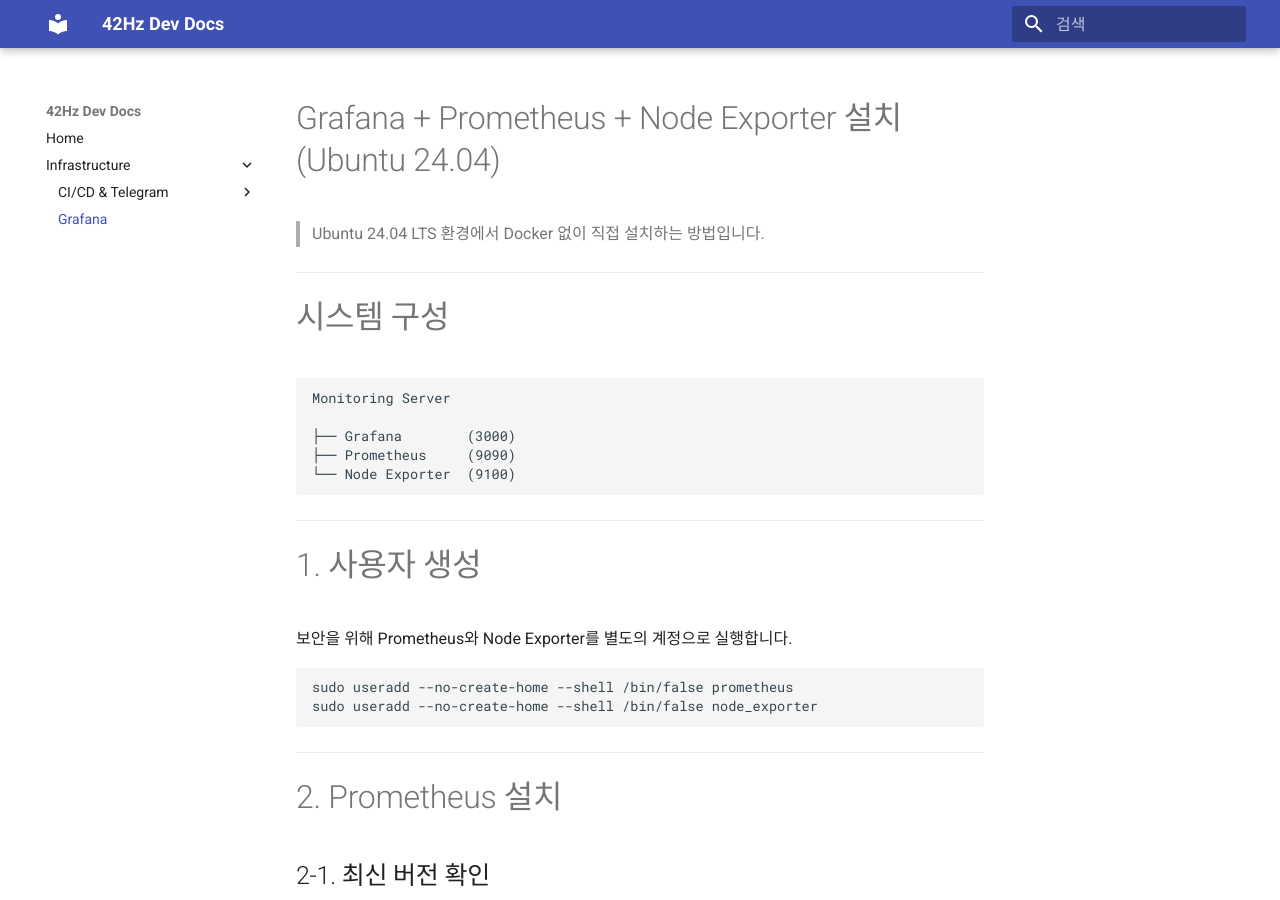
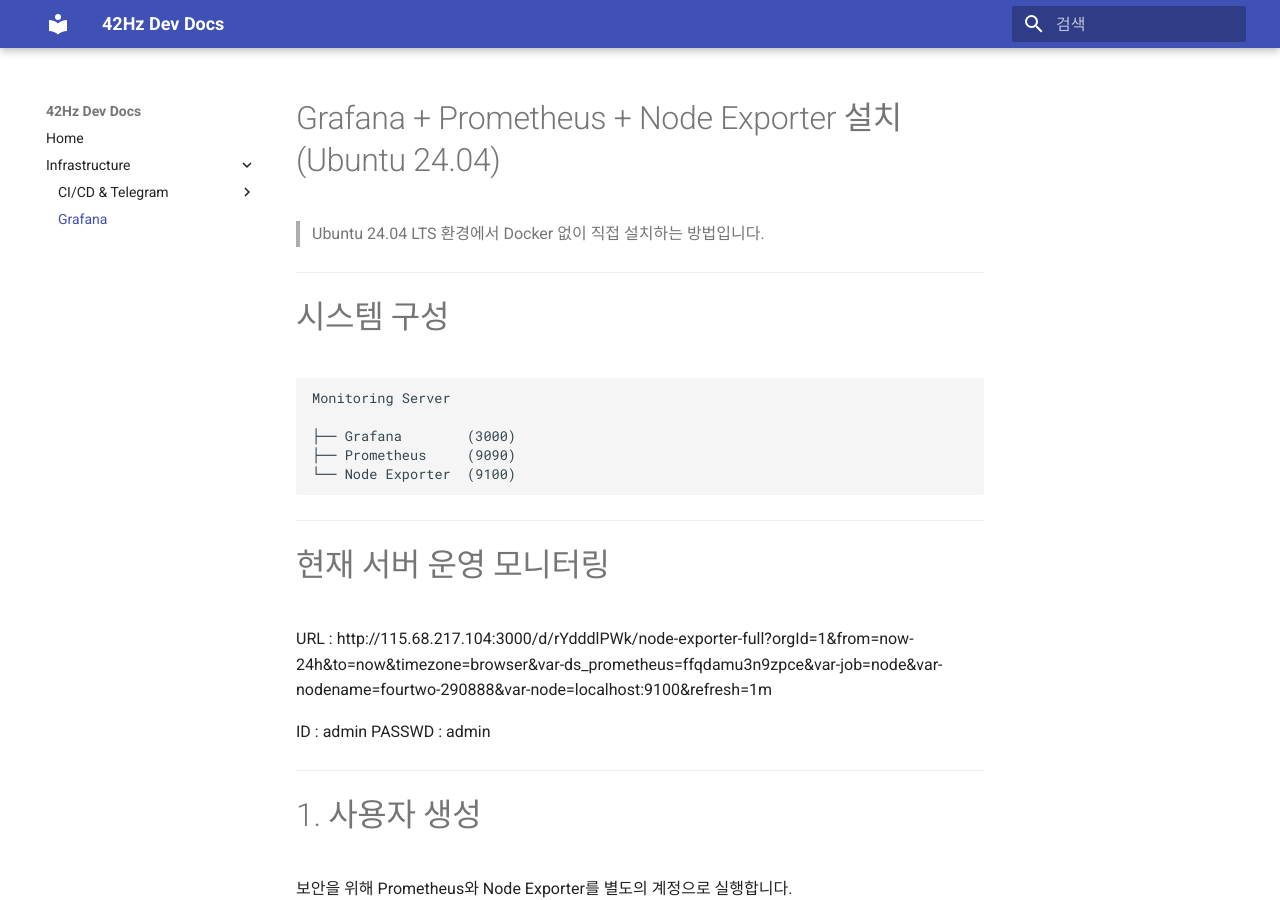
Before and after one commit to 42hz-dev/mkdocs, an MkDocs documentation site: the page built from docs/infrastructure/grafana/index.md, in a window 1280 px wide and 900 px high. Built offline with MkDocs 1.6.1 and Material for MkDocs 9.7.7, drawn with Linux system fonts in a browser that asks for light colours.

Commit message:
Add Grafana URL & Account

````diff
--- a/docs/infrastructure/grafana/index.md
+++ b/docs/infrastructure/grafana/index.md
@@ -13,6 +13,15 @@ Monitoring Server
 ├── Prometheus     (9090)
 └── Node Exporter  (9100)
 ```
+
+---
+
+# 현재 서버 운영 모니터링
+
+URL : http://115.68.217.104:3000/d/rYdddlPWk/node-exporter-full?orgId=1&from=now-24h&to=now&timezone=browser&var-ds_prometheus=ffqdamu3n9zpce&var-job=node&var-nodename=fourtwo-290888&var-node=localhost:9100&refresh=1m
+
+ID : admin
+PASSWD : admin
 
 ---
 
````
